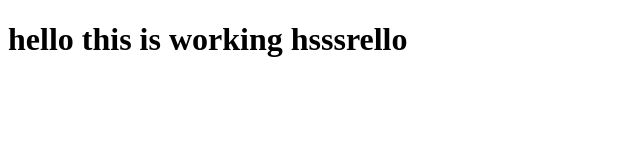
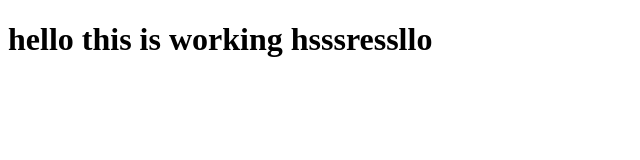
Before and after one commit to Kiwilynn/PADCProject, a website: page public/frontpage.html in a window 1280 px wide. Shown: the full height of the page, 0-640 px from the left. Drawn offline with Linux system fonts and the light colour scheme.

Commit message:
new branch

```diff
--- a/public/frontpage.html
+++ b/public/frontpage.html
@@ -6,6 +6,6 @@
     <title>Document</title>
 </head>
 <body>
-    <h1>hello this is working hsssrello</h1>
+    <h1>hello this is working hsssressllo</h1>
 </body>
 </html>
```
